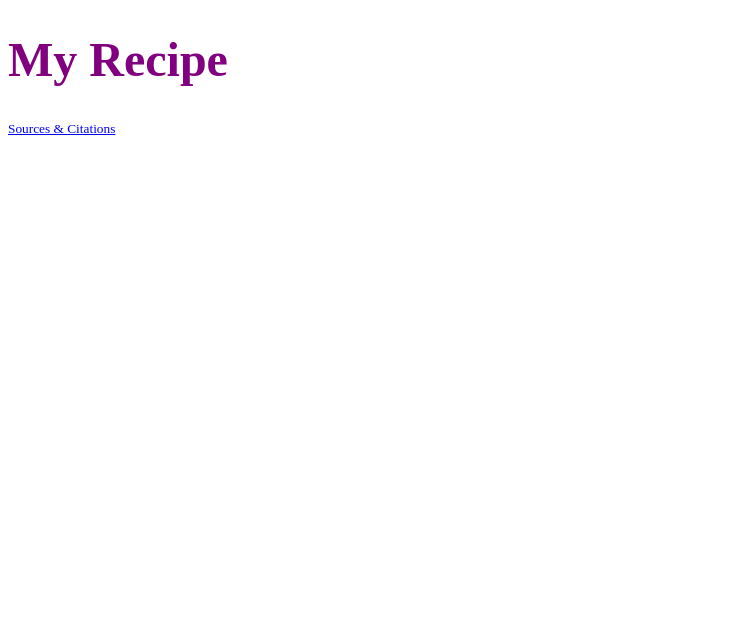
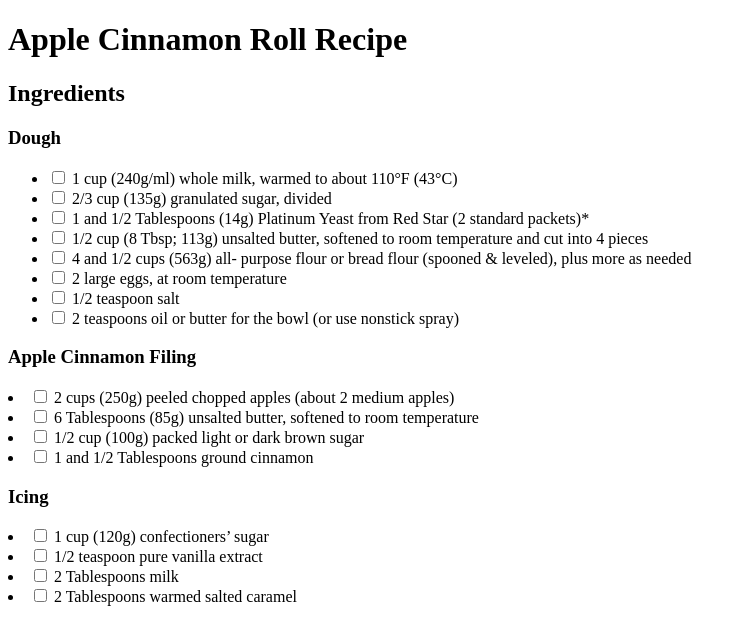
Before and after one commit to IACS-26-27/web-design-1-recipe-assignment-zeynathegoat, a website: page index.html in a window 1280 px wide. Shown: the whole page, without its empty margins (0-746 px from the left). Drawn offline with Linux system fonts and the light colour scheme.

Commit message:
i put my entire recipe into the list html

```diff
--- a/index.html
+++ b/index.html
@@ -1,21 +1,30 @@
 <!DOCTYPE html>
 <html lang="en">
   <head>
-    <meta charset="utf-8">
+    <meta charset="UTF-8">
     <meta name="viewport" content="width=device-width, initial-scale=1">
-    <meta name="description" content="My recipe.">
-    <title>My Recipe</title>
-    <link rel="stylesheet" type="text/css" href="styles.css">
-  </head>
-  <body>
-    <!-- Your recipe goes here! -->
-    <main>
-      <h1>My Recipe</h1>
-    </main>
-    <footer>
-      <small>
-        <a href="citations.html">Sources &amp; Citations</a>
-      </small>
-    </footer>
-  </body>
-</html>
+    <index class="html"><section></section></index>
+<h1> Apple Cinnamon Roll Recipe</h1>
+<h2> Ingredients </h2>
+<p> </p>
+<h3> Dough </h3>
+<ul>
+ <li><label><input type="checkbox"> 1 cup (240g/ml) whole milk, warmed to about 110°F (43°C)</label></li>
+ <li><label><input type="checkbox"> 2/3 cup (135g) granulated sugar, divided</label></li>
+<li> <label> <input type="checkbox"> 1 and 1/2 Tablespoons (14g) Platinum Yeast from Red Star (2 standard packets)*</label></li>
+<li> <label> <input type="checkbox"> 1/2 cup (8 Tbsp; 113g) unsalted butter, softened to room temperature and cut into 4 pieces </label></li>
+<li> <label> <input type= "checkbox"> 4 and 1/2 cups (563g) all- purpose flour or bread flour (spooned & leveled), plus more as needed </label></li>
+<li> <label> <input type= "checkbox"> 2 large eggs, at room temperature </label></li>
+<li> <label> <input type = "checkbox"> 1/2 teaspoon salt </label></li>
+<li> <label> <input type= "checkbox"> 2 teaspoons oil or butter for the bowl (or use nonstick spray) </label></li>
+</ul>
+<h3> Apple Cinnamon Filing </h3>
+<li> <label> <input type= "checkbox"> 2 cups (250g) peeled chopped apples (about 2 medium apples) </label></li>
+<li> <label> <input type= "checkbox"> 6 Tablespoons (85g) unsalted butter, softened to room temperature </label></li>
+<li> <label> <input type= "checkbox"> 1/2 cup (100g) packed light or dark brown sugar </label></li>
+<li> <label> <input type="checkbox"> 1 and 1/2 Tablespoons ground cinnamon </label>
+<h3> Icing </h3>
+<li> <label> <input type= "checkbox"> 1 cup (120g) confectioners’ sugar </label></li>
+<li> <label> <input type= "checkbox"> 1/2 teaspoon pure vanilla extract </label></li>
+<li> <label> <input type= "checkbox"> 2 Tablespoons milk </label></li>
+<li> <label> <input type= "checkbox"> 2 Tablespoons warmed salted caramel </label></li>
```
